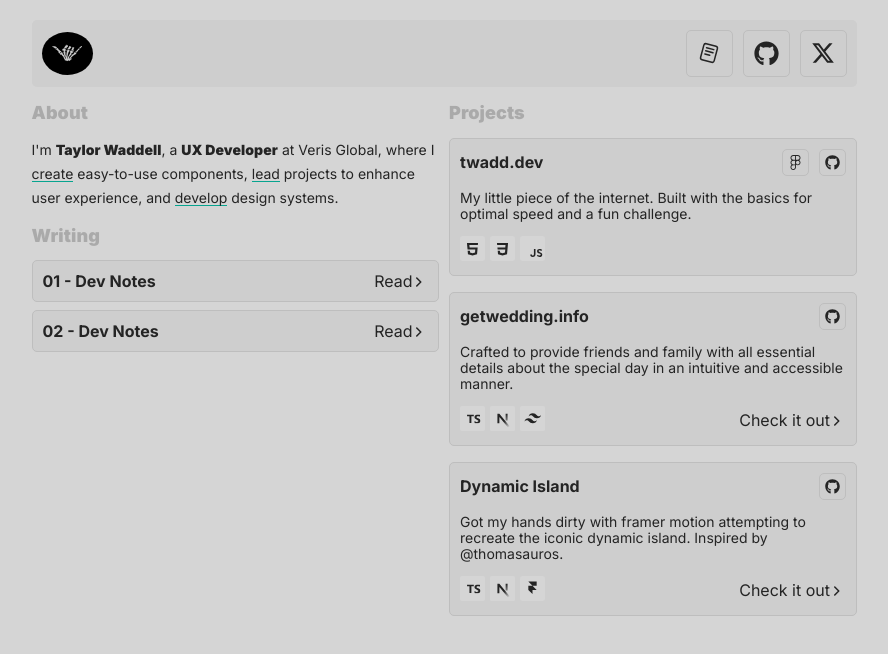
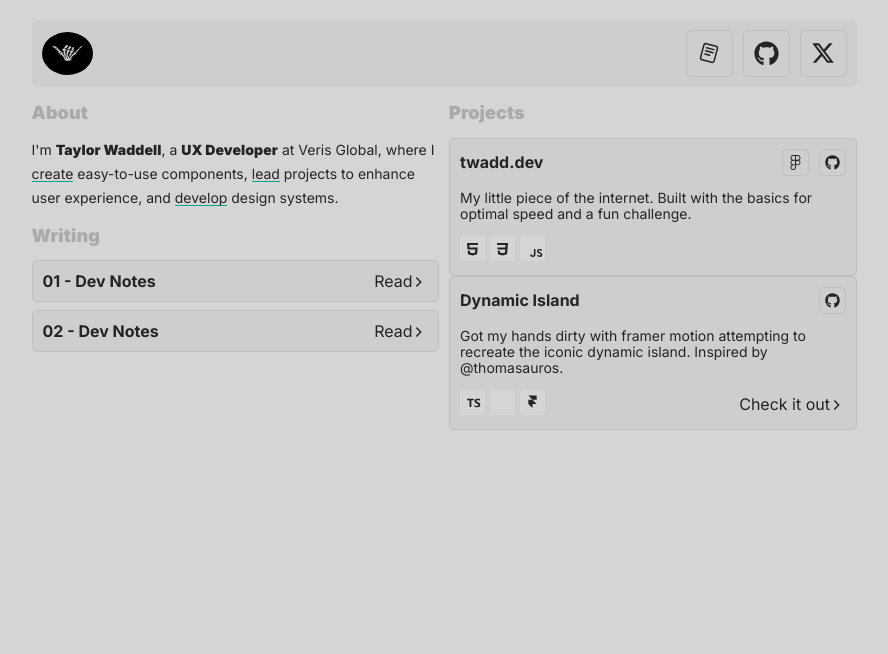
Before and after one commit to taylorwaddell/twadd-dev-2.0, a plain HTML site: page index.html in a window 1280 px wide. Shown: the whole page, without its empty margins (196-1084 px from the left). Drawn offline with Linux system fonts and the light colour scheme; files whose address does not match are found by name.

Commit message:
Added d-none to old project.

```diff
--- a/index.html
+++ b/index.html
@@ -302,7 +302,7 @@
               </div>
             </div>
           </div>
-          <div class="card delay-show">
+          <div class="d-none">
             <div class="flex justify-content-between align-center">
               <h3>getwedding.info</h4>
                 <a
```
